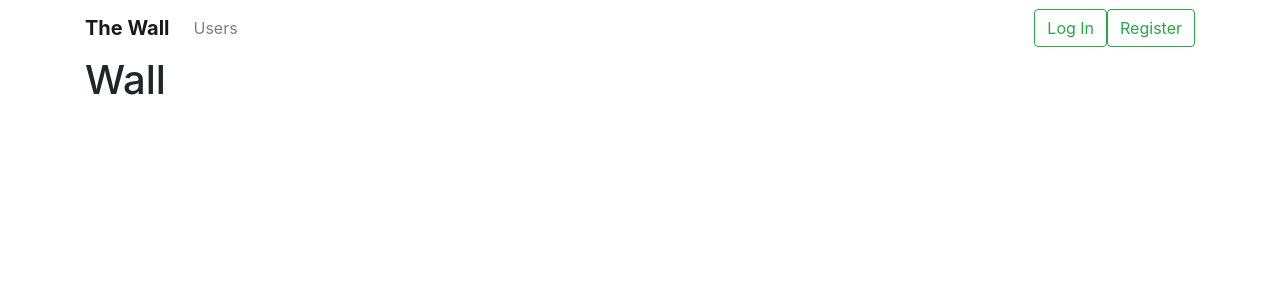
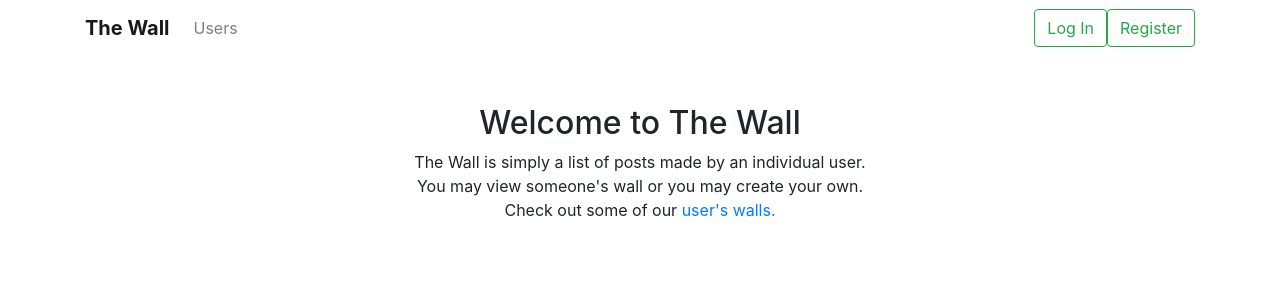
Before and after one commit to diegocam/Wall, a React app: page / in a window 1280 px wide. Shown: the top 300 px of the page. Built offline with nearby package versions, Linux system fonts and the light colour scheme.

Commit message:
Change welcome page text

```diff
--- a/src/components/Wall.js
+++ b/src/components/Wall.js
@@ -2,9 +2,16 @@ import React from 'react'
 import {Link} from 'react-router-dom'
 
 const Wall = () => {
-    return <div>
-        <h1>Wall</h1>
-    </div>
+    return (
+        <div className="text-center mt-5">
+            <h2>Welcome to The Wall</h2>
+            <p>
+                The Wall is simply a list of posts made by an individual user. <br/>
+                You may view someone's wall or you may create your own.<br/>
+                Check out some of our <Link to='/users'>user's walls.</Link>
+            </p>
+        </div>
+    )
 }
 
 export default Wall
```
